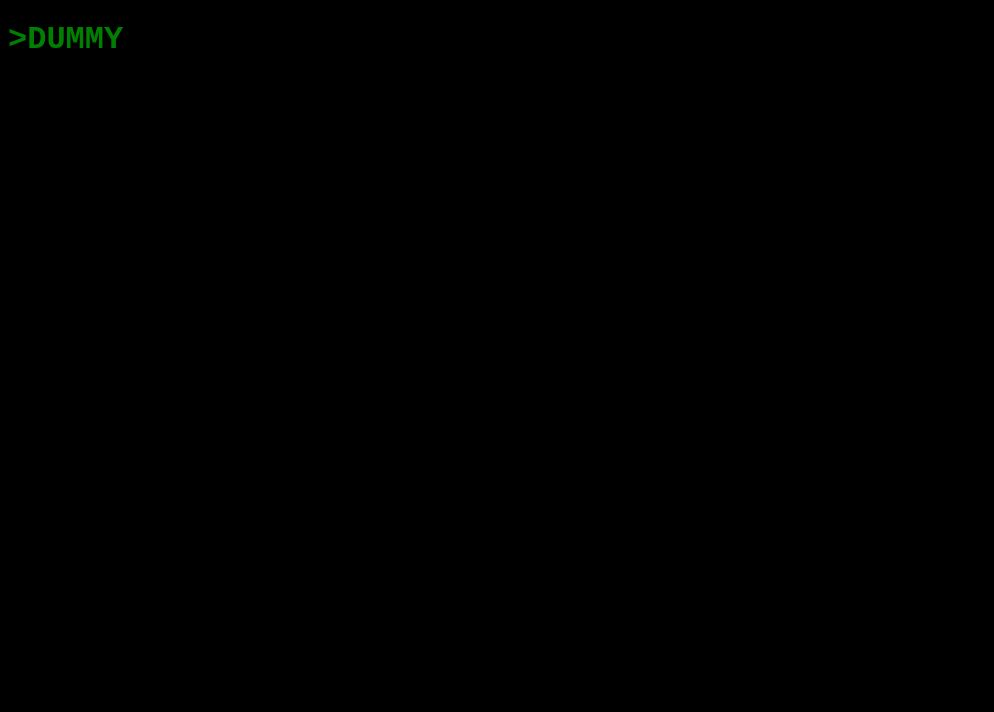
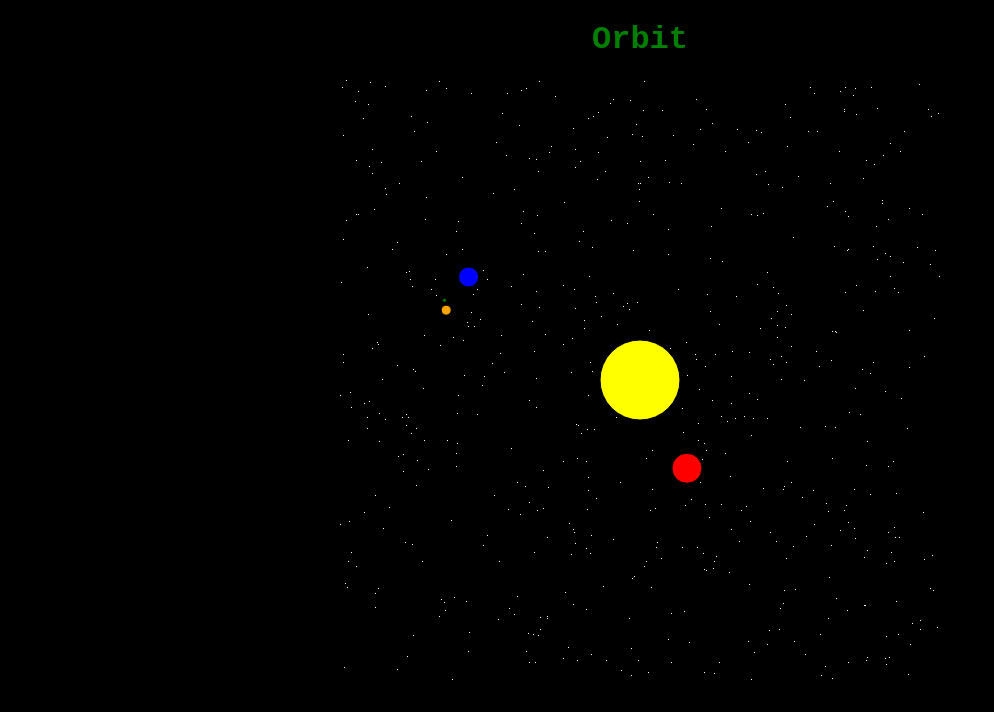
Before and after one commit to EmiThomson92/JS-Orbit, a plain HTML site: page index.html in a window 1280 px wide. Shown: the whole page, without its empty margins (0-994 px from the left). Drawn offline with Linux system fonts and the light colour scheme.

Commit message:
Finish of basic orbit simulation

```diff
--- a/index.css
+++ b/index.css
@@ -1,6 +1,7 @@
 html *{
     color: green;
     font-family: 'Courier New', Courier, monospace;
+    text-align: center;
 }
 body{
     background: black;
--- a/index.html
+++ b/index.html
@@ -8,6 +8,8 @@
     <title>Document</title>
 </head>
 <body>
-    <h1>>DUMMY</h1>
+        <h1>Orbit</h1>
+        <canvas id="grid-canvas" width="600" height="600"></canvas>
+      <script src="index.js"></script>
 </body>
 </html>
--- a/index.js
+++ b/index.js
@@ -0,0 +1,118 @@
+function degreesToRadians(degrees) {
+  return degrees * (Math.PI / 180);
+}
+
+function clearCanvas() {
+  ctx.fillStyle = "black";
+  ctx.fillRect(0, 0, c.offsetWidth, c.offsetHeight);
+}
+
+function drawGalaxy() {
+  clearCanvas();
+  //draw starfield
+  for (let i = 0; i < stars.length; i++) {
+    ctx.fillStyle = "white";
+    ctx.fillRect(stars[i][0], stars[i][1], 1, 1);
+  }
+
+  for (let i = 0; i < galaxy.length; i++) {
+    galaxy[i].draw();
+  }
+}
+
+function updateGalaxy(){
+    for (let i = 0; i < galaxy.length; i++) {
+        galaxy[i].update();
+      }
+}
+function gameLoop(timeStamp) {
+  secondsPassed = (timeStamp - oldTimeStamp) / 1000;
+  oldTimeStamp = timeStamp;
+  fps = Math.round(1 / secondsPassed);
+  console.log(fps);
+  drawGalaxy();
+  updateGalaxy();
+  window.requestAnimationFrame(gameLoop);
+}
+
+class orbit {
+  distance = 0;
+  rotatePoint = [];
+  objectPosition = [];
+  size = 0;
+  color = "";
+  rotationAmt = 90;
+  rotationSpeed = 0;
+
+  constructor(distance, rotatePoint, size, color, rotationSpeed) {
+    this.distance = distance;
+    this.rotatePoint = rotatePoint;
+    this.objectPosition = [
+      this.rotatePoint[0] + this.distance,
+      this.rotatePoint[1],
+    ];
+    this.size = size;
+    this.color = color;
+    this.rotationSpeed = rotationSpeed;
+  }
+  draw() {
+    ctx.beginPath();
+    ctx.arc(
+      this.objectPosition[0],
+      this.objectPosition[1],
+      this.size,
+      0,
+      2 * Math.PI,
+      false
+    );
+    ctx.fillStyle = this.color;
+    ctx.fill();
+    ctx.strokeStyle = "black";
+    ctx.lineWidth = 1;
+    ctx.stroke();
+  }
+
+  rotateAroundPoint() {
+    //finds x and y as radians
+    let rad = degreesToRadians(this.rotationAmt);
+    let xMod = this.rotatePoint[0] + this.distance * Math.sin(rad);
+    let yMod = this.rotatePoint[1] + this.distance * Math.cos(rad);
+    this.objectPosition[0] = xMod;
+    this.objectPosition[1] = yMod;
+  }
+
+  update()
+  {
+    this.rotateAroundPoint();
+    this.rotationAmt += this.rotationSpeed;
+  }
+}
+//creates a new canvas
+var c = document.getElementById("grid-canvas");
+var ctx = c.getContext("2d");
+//initialise galaxy variables
+let stars = [];
+let galaxy = [];
+let secondsPassed;
+let oldTimeStamp;
+let fps;
+
+//generate starfield
+for (let i = 0; i < c.width; i++) {
+  let x = Math.floor(Math.random() * c.width);
+  let y = Math.floor(Math.random() * c.height);
+  stars.push([x, y]);
+}
+
+sun = new orbit(0, [c.width / 2, c.width / 2], 40, "yellow", 0);
+earth = new orbit(c.width/3,sun.objectPosition,10,'blue',0.5);
+moon = new orbit(earth.distance/5,earth.objectPosition,5,'orange',2)
+mars = new orbit(c.width/6,sun.objectPosition, 15,'red',1);
+moonSatelite = new orbit(10,moon.objectPosition,2,'green',10)
+galaxy.push(sun);
+galaxy.push(earth);
+galaxy.push(moon);
+galaxy.push(mars);
+galaxy.push(moonSatelite);
+
+window.requestAnimationFrame(gameLoop);
```
